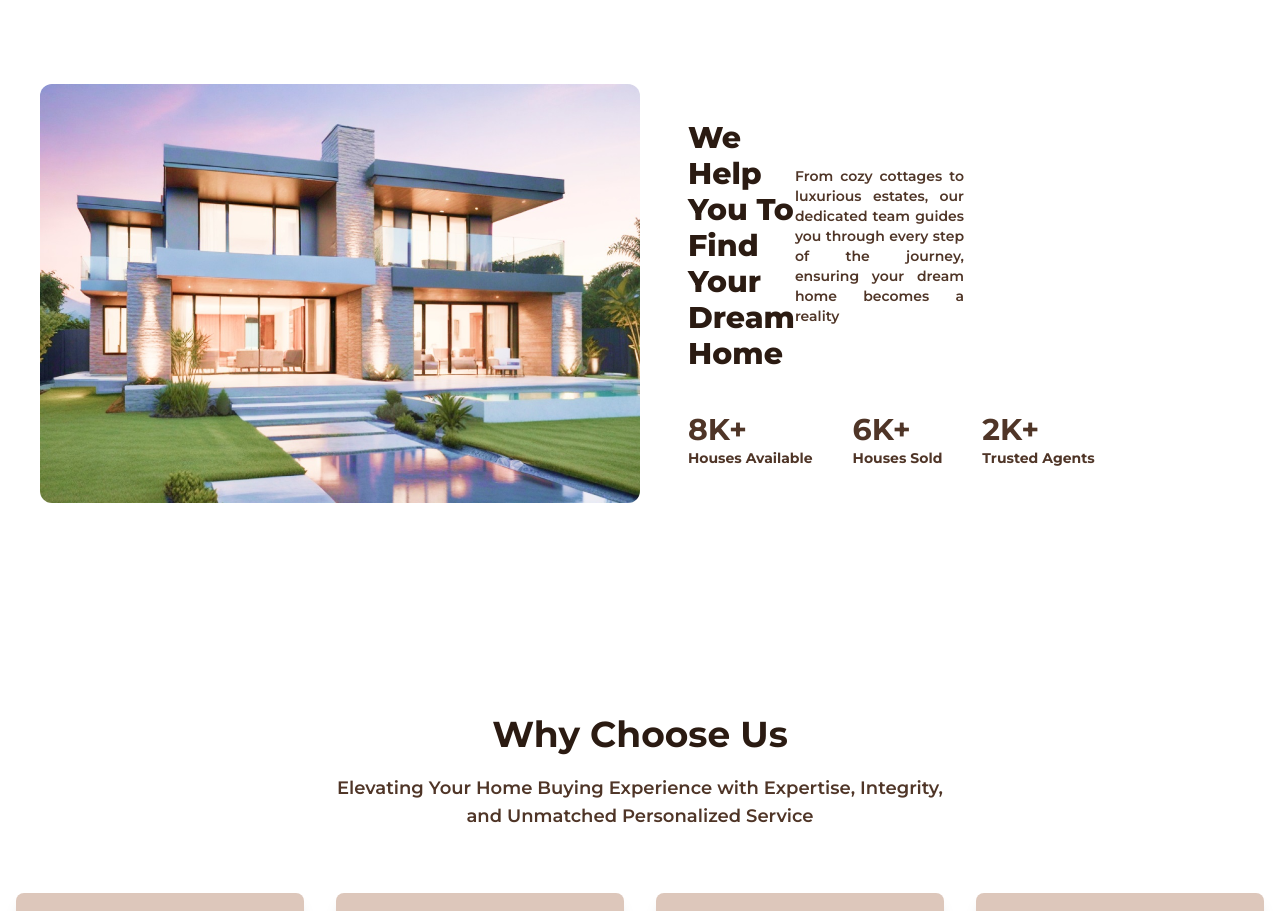
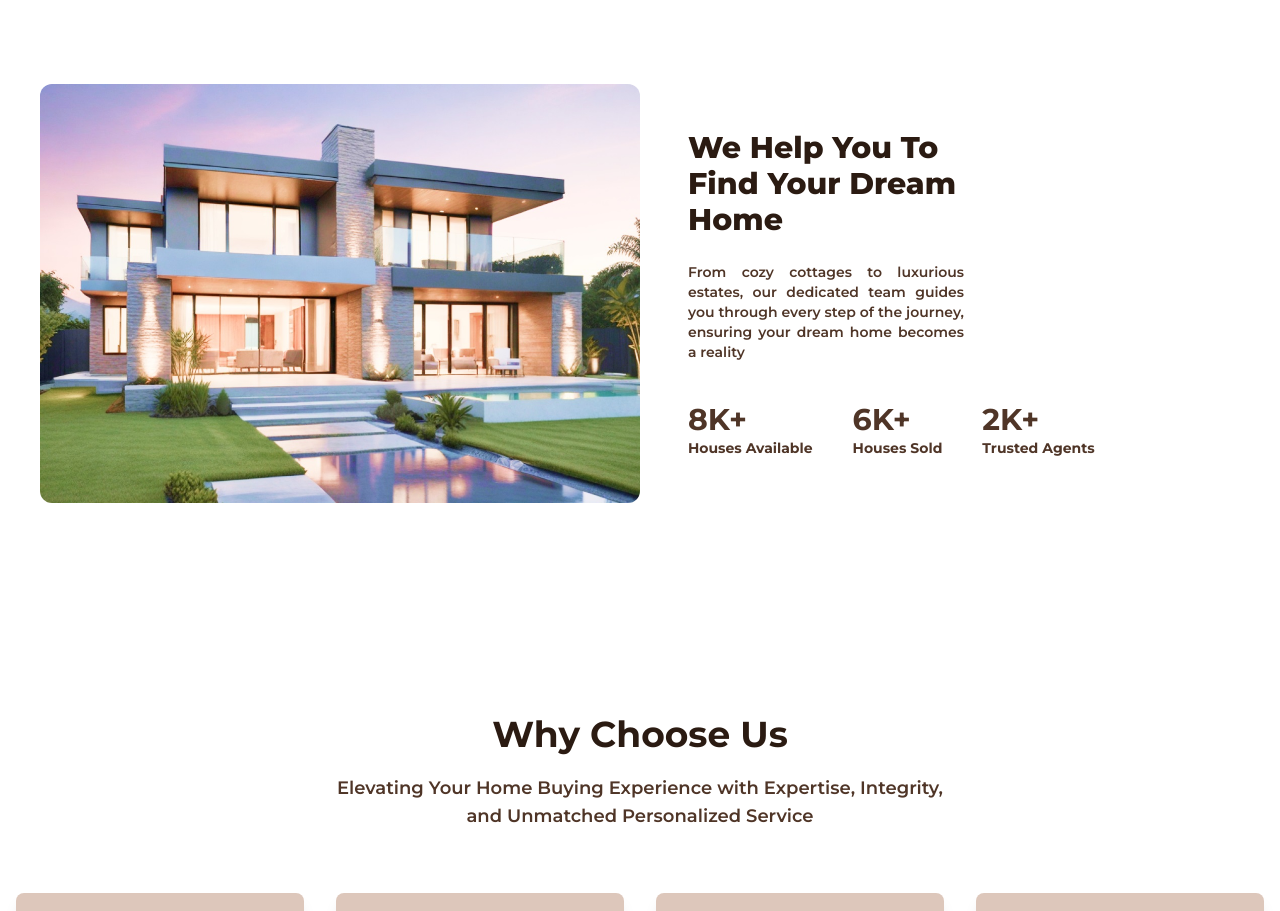
Before and after one commit to JovanVian13/JoHome-Jovan, a React (Vite) app: page / in a window 1280 px wide. Shown: the part 1060-1971 px from the top of the page. Built offline with nearby package versions, Linux system fonts and the light colour scheme.

Commit message:
Update statistic.jsx

```diff
--- a/src/components/statistic.jsx
+++ b/src/components/statistic.jsx
@@ -18,7 +18,7 @@ const Statistics = () => {
             <div className="items-center text-container justify-center flex flex-col lg:flex-row min-h-screen gap-12 px-10">
                 <img src={StatsHouse} className="rounded-xl w-11/12 lg:w-1/2"/>
                 <div className="w-full">
-                    <div className="items-center text-container justify-center flex w-11/12 lg:w-1/2">
+                    <div className="items-center text-container justify-center w-11/12 lg:w-1/2">
                         <h1 className="text-3xl font-extrabold text-defaultColor">We Help You To Find Your Dream Home</h1>
                         <br />
                         <p className="text-sm text-textColor font-semibold text-justify">From cozy cottages to luxurious estates, our dedicated team guides you through every step of the journey, ensuring your dream home becomes a reality</p>
```
